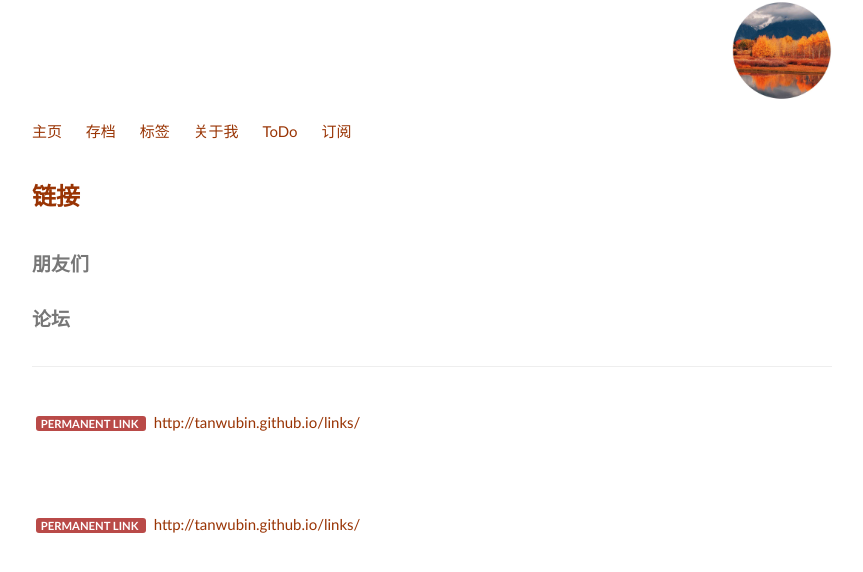
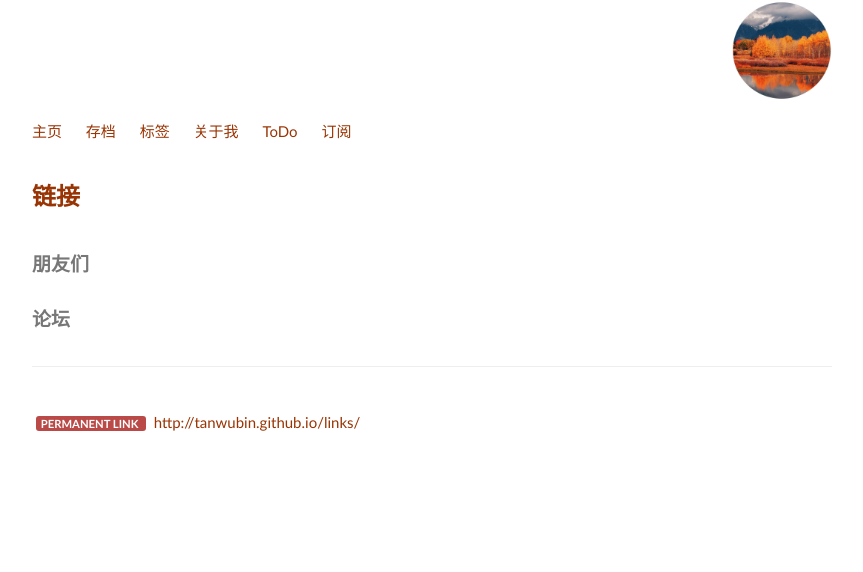
Before and after one commit to fk1091889767/tanwubin.github.io, a Jekyll site: the page built from links.md, in a window 1280 px wide. Shown: the top 572 px of the page, without its empty margins (208-1071 px from the left). Built offline with Jekyll 4.4.1, drawn with Linux system fonts in a browser that asks for light colours.

Commit message:
update permanent link

```diff
--- a/_includes/themes/effector-wide/page.html
+++ b/_includes/themes/effector-wide/page.html
@@ -2,7 +2,4 @@
 <article>
 <h1><a href="{{ page.url }}">{{ page.title }}</a> <small class="pull-right">{{ page.date | date:"%b %d, %Y" }}</small></h1>
 {{ content }}
-    <div class="wrapper">
-       <span class="label label-important">Permanent link </span> <a href=" http://tanwubin.github.io{{ page.url }}"> http://tanwubin.github.io{{ page.url }}</a><small class="pull-right">{{ page.date | date:"%b %d, %Y" }}</small>
-    </div>
 </article>
```
